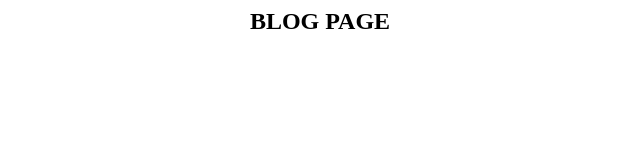
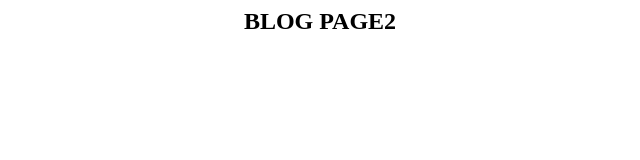
Before and after one commit to beomtaek78/blog, a plain HTML site: page index.html in a window 1280 px wide. Shown: the full height of the page, 320-960 px from the left. Drawn offline with Linux system fonts and the light colour scheme.

Commit message:
Update index.html

```diff
--- a/index.html
+++ b/index.html
@@ -1,3 +1,3 @@
 <center>
-  <h2>BLOG PAGE</h2>
+  <h2>BLOG PAGE2</h2>
 </center>
```
